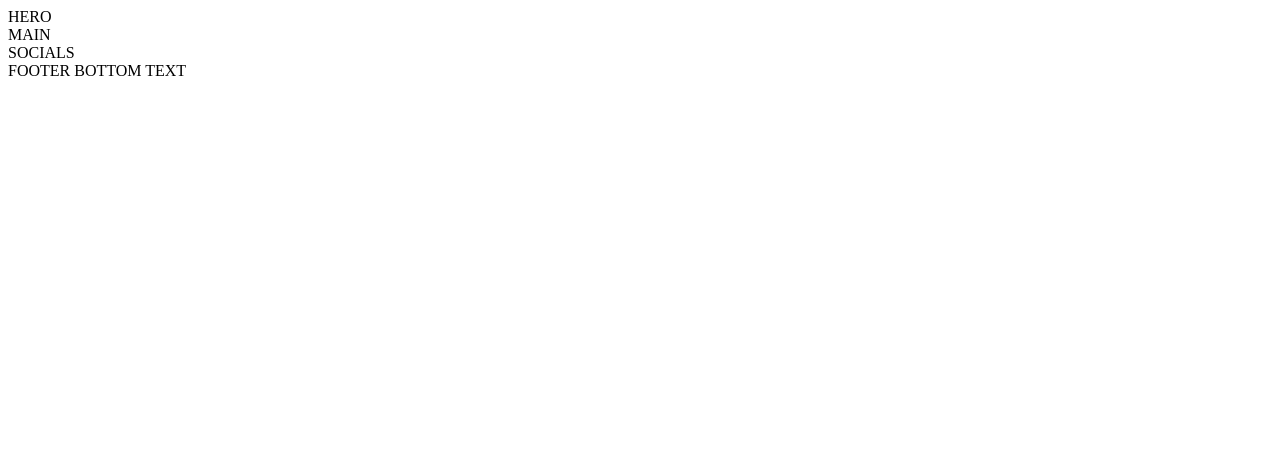
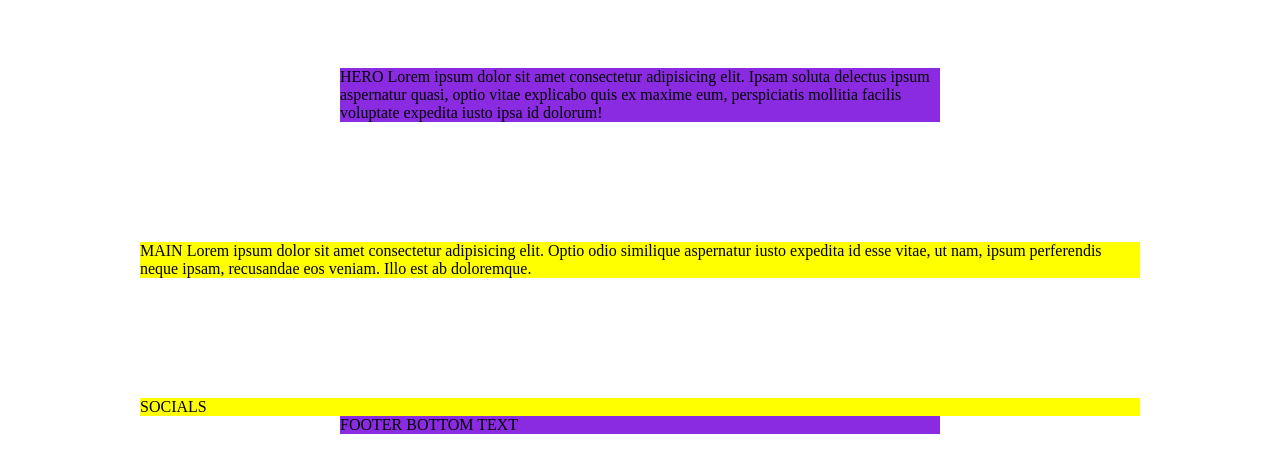
Before and after one commit to Natalike/45grupe_Coming-Soon, a website: page index.html in a window 1280 px wide. Drawn offline with Linux system fonts and the light colour scheme.

Commit message:
layout css

```diff
--- a/css/base/layout.css
+++ b/css/base/layout.css
@@ -1,11 +1,15 @@
 .container {
-
+    padding: 60px 0;
 }
 
 .row {
-
+    width: 1000px;
+    margin: 0 calc((100% - 1000px) / 2);
+    background-color: yellow;
 }
 
-.row.short {
-
+.row-short {
+    width: 600px;
+    margin: 0 calc((100% - 600px) / 2);
+    background-color: blueviolet;
 }
--- a/index.html
+++ b/index.html
@@ -17,15 +17,15 @@
 </head>
 <body>
     <main>
-         <section class="container">
+        <section class="container">
             <div class="row-short">
-                HERO
+                HERO Lorem ipsum dolor sit amet consectetur adipisicing elit. Ipsam soluta delectus ipsum aspernatur quasi, optio vitae explicabo quis ex maxime eum, perspiciatis mollitia facilis voluptate expedita iusto ipsa id dolorum!
             </div>
         </section>
 
-         <section class="container">
+        <section class="container">
             <div class="row">
-                MAIN
+                MAIN Lorem ipsum dolor sit amet consectetur adipisicing elit. Optio odio similique aspernatur iusto expedita id esse vitae, ut nam, ipsum perferendis neque ipsam, recusandae eos veniam. Illo est ab doloremque.
             </div>
         </section>
     </main>
```
